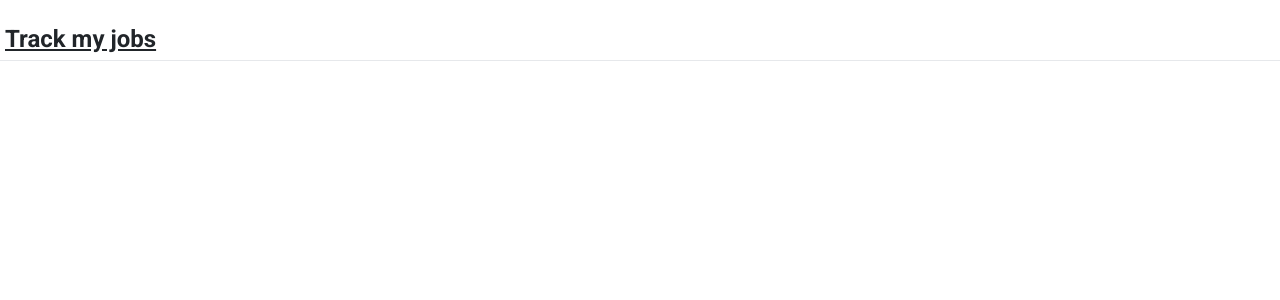
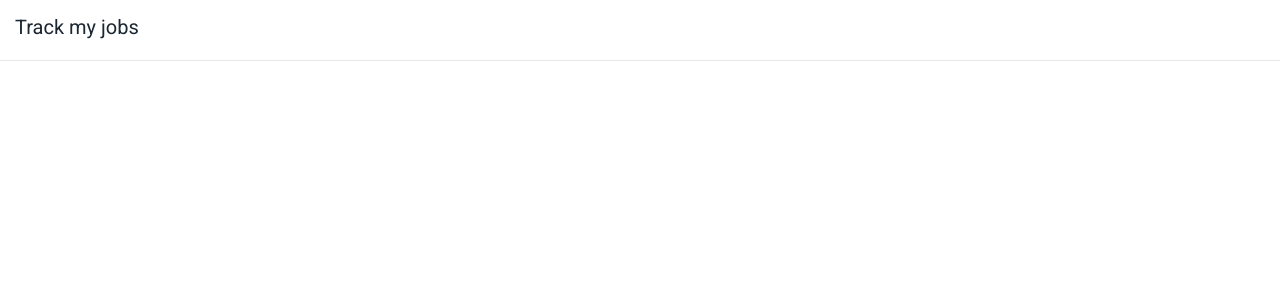
Before and after one commit to Nandakumar-Kadavannoore/track-my-jobs, a React (Create React App) app: page / in a window 1280 px wide. Shown: the top 300 px of the page. Built offline with nearby package versions, Linux system fonts and the light colour scheme.

Commit message:
💄 Change header styles

```diff
--- a/src/components/Header.css
+++ b/src/components/Header.css
@@ -9,4 +9,9 @@
   z-index: 9999;
   box-shadow: 0 1px rgba(99, 114, 130, 0.16); }
   .tmj-header a {
-    color: #212529; }
+    color: #1b2733;
+    text-decoration: none;
+    font-size: 20px;
+    display: inline-block;
+    margin-top: 10px;
+    margin-left: 10px; }
--- a/src/components/Header.js
+++ b/src/components/Header.js
@@ -4,9 +4,7 @@ import './Header.css'
 
 const Header = () => (
   <div className="tmj-header">
-    <h2>
-      <a href="/">Track my jobs</a>
-    </h2>
+    <a href="/">Track my jobs</a>
   </div>
 )
 
--- a/src/components/Header.scss
+++ b/src/components/Header.scss
@@ -9,8 +9,13 @@
   background: $white;
   color: $white;
   z-index: 9999;
-  box-shadow: 0 1px rgba(99,114,130,0.16);
+  box-shadow: 0 1px rgba(99, 114, 130, 0.16);
   a {
-    color: $headerBlack;
+    color: $fontColor;
+    text-decoration: none;
+    font-size: 20px;
+    display: inline-block;
+    margin-top: 10px;
+    margin-left: 10px;
   }
 }
--- a/src/shared/colors.scss
+++ b/src/shared/colors.scss
@@ -1,4 +1,4 @@
-$fontColor: #27282A;
+$fontColor: #1b2733;
 $fontMuted: #495057;
 $borderColor: #dfe7ef;
 $background: #fff;
```
